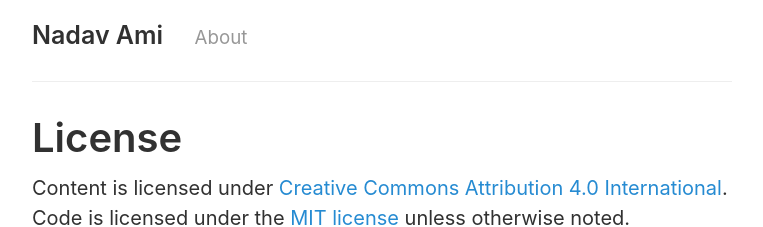
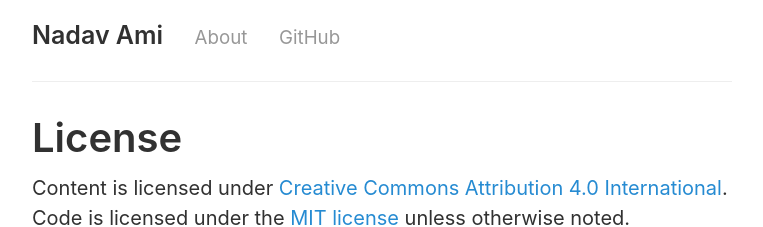
Before and after one commit to nadavami/nadavami.github.io, a Jekyll site: the page built from license.md, in a window 1280 px wide. Shown: the top 227 px of the page, without its empty margins (258-1021 px from the left). Built offline with Jekyll 4.4.1, drawn with Linux system fonts in a browser that asks for light colours.

Commit message:
Add link to GitHub in menu

```diff
--- a/_layouts/default.html
+++ b/_layouts/default.html
@@ -15,6 +15,8 @@
             <small><a href="{{ site.baseurl }}{{ page.url}}">{{ page.title }}</a></small>
             {% endif %}
           {% endfor %}
+          &nbsp;&nbsp;&nbsp;
+          <small><a href="https://github.com/nadavami">GitHub</a></small>
         </h3>
         <hr>
       </header>
```
